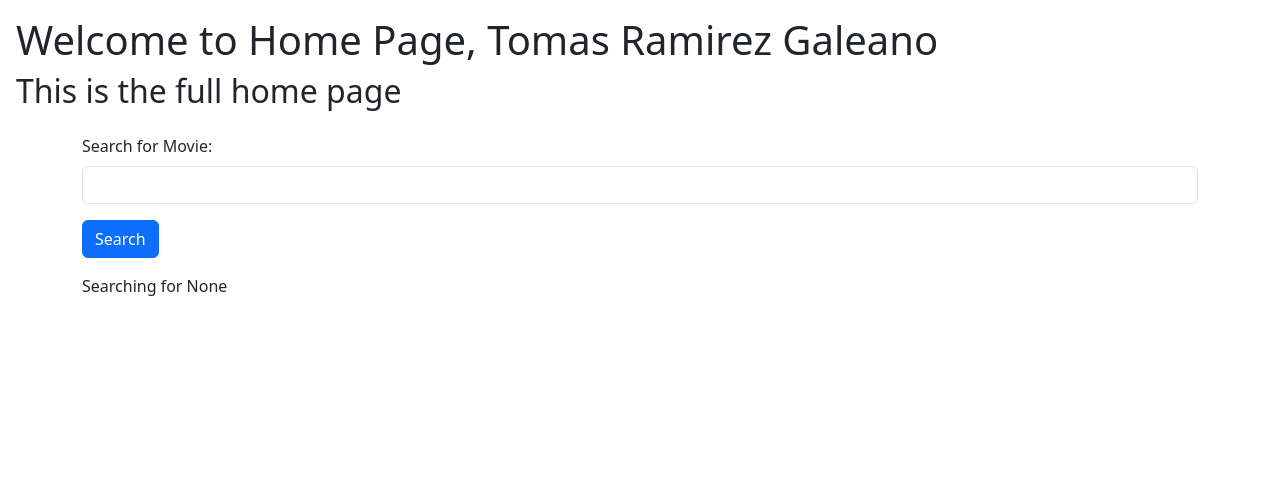
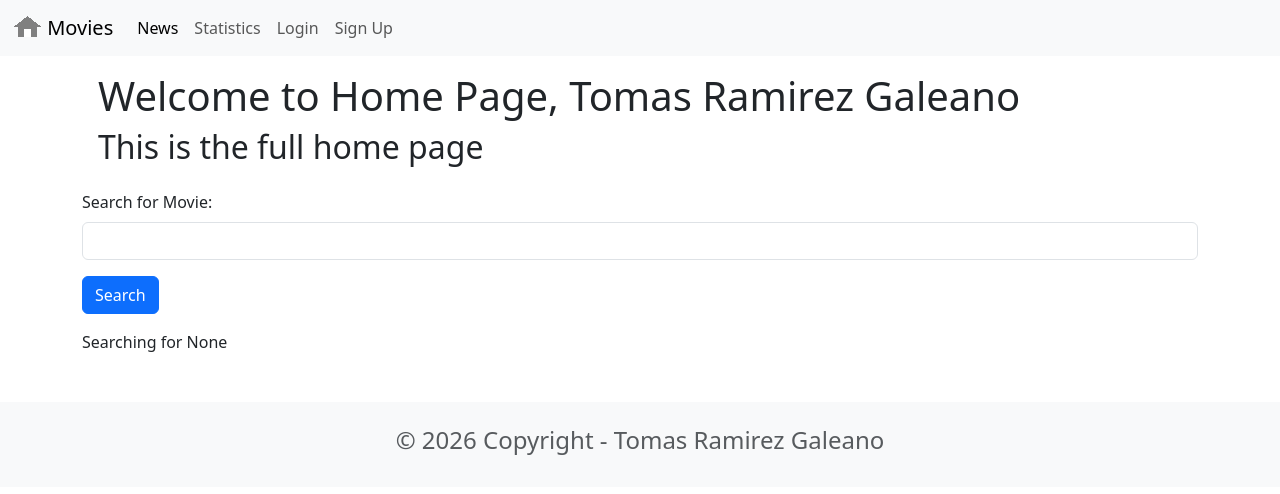
Before and after one commit to Unbot2313/moviereviews, a Django app: page / in a window 1280 px wide. Shown: the top 494 px of the page. Run offline with Django 5.2, Linux system fonts and the light colour scheme; data that the repository does not hold is empty.

Commit message:
navbar y footer

```diff
--- a/movie/templates/about.html
+++ b/movie/templates/about.html
@@ -1 +1,5 @@
+{% extends 'base.html' %}
+
+{% block content %}
 <h1>Welcome to About Page</h1>
+{% endblock content %}
--- a/movie/templates/home.html
+++ b/movie/templates/home.html
@@ -1,15 +1,11 @@
-<head>
-<link href="https://cdn.jsdelivr.net/npm/bootstrap@5.3.8/dist/css/bootstrap.min.css" rel="stylesheet" integrity="sha384-sRIl4kxILFvY47J16cr9ZwB07vP4J8+LH7qKQnuqkuIAvNWLzeN8tE5YBujZqJLB" crossorigin="anonymous">
-</head>
+{% extends 'base.html' %}
 
-<!-- <h1>Welcome to Home Page</h1>  -->
+{% block content %}
  <div class="p-3">
     <h1>Welcome to Home Page, {{ name }}</h1>
     <h2>This is the full home page</h2>
  </div>
 
-
-<div class="container">
     <form action="">
         <div class="mb-3">
             <label for="searchMovie" class="form-label">
@@ -44,6 +40,4 @@
         {% endfor %}
     </div>
     <br/>
-</div>
-
-<script src="https://cdn.jsdelivr.net/npm/bootstrap@5.3.8/dist/js/bootstrap.bundle.min.js" integrity="sha384-FKyoEForCGlyvwx9Hj09JcYn3nv7wiPVlz7YYwJrWVcXK/BmnVDxM+D2scQbITxI" crossorigin="anonymous"></script>
+{% endblock content %}
--- a/moviereviews/settings.py
+++ b/moviereviews/settings.py
@@ -57,7 +57,7 @@ ROOT_URLCONF = 'moviereviews.urls'
 TEMPLATES = [
     {
         'BACKEND': 'django.template.backends.django.DjangoTemplates',
-        'DIRS': [],
+        'DIRS': [BASE_DIR/'moviereviews/templates'],
         'APP_DIRS': True,
         'OPTIONS': {
             'context_processors': [
@@ -124,3 +124,5 @@ STATIC_URL = 'static/'
 MEDIA_ROOT = os.path.join(BASE_DIR, 'media')
 
 MEDIA_URL = '/media/'
+
+STATICFILES_DIRS = [BASE_DIR / 'moviereviews' / 'static']
--- /dev/null
+++ b/moviereviews/templates/base.html
@@ -0,0 +1,49 @@
+<head>
+<link href="https://cdn.jsdelivr.net/npm/bootstrap@5.3.8/dist/css/bootstrap.min.css" rel="stylesheet" integrity="sha384-sRIl4kxILFvY47J16cr9ZwB07vP4J8+LH7qKQnuqkuIAvNWLzeN8tE5YBujZqJLB" crossorigin="anonymous">
+</head>
+
+<nav class="navbar navbar-expand-lg bg-body-tertiary">
+  <div class="container-fluid">
+    <a class="navbar-brand" href="{% url 'home' %}">
+      {% load static %}
+      <img src="{% static 'images/home.png' %}" alt="" width="30" height="24"
+          class="d-inline-block align-text-top" />
+      Movies
+    </a>
+    <button class="navbar-toggler" type="button" data-bs-toggle="collapse" data-bs-target="#navbarSupportedContent" aria-controls="navbarSupportedContent" aria-expanded="false" aria-label="Toggle navigation">
+      <span class="navbar-toggler-icon"></span>
+    </button>
+    <div class="collapse navbar-collapse" id="navbarSupportedContent">
+      <ul class="navbar-nav me-auto mb-2 mb-lg-0">
+        <li class="nav-item">
+          <a class="nav-link active" aria-current="page" href="{% url 'news' %}">News</a>
+        </li>
+        <li class="nav-item">
+          <a class="nav-link" href="#">Statistics</a>
+        </li>
+        <li class="nav-item">
+          <a class="nav-link" href="#">Login</a>
+        </li>
+        <li class="nav-item">
+          <a class="nav-link" href="#">Sign Up</a>
+        </li>
+      </ul>
+    </div>
+  </div>
+</nav>
+
+<div class="container">
+    {% block content %}{% endblock content %}
+</div>
+
+<footer class="text-center text-lg-start bg-light text-muted mt-4">
+  <div class="container">
+    <div class="row">
+      <div class="text-center p-4">
+        <h4>&copy; 2026 Copyright - Tomas Ramirez Galeano</h4>
+      </div>
+    </div>
+  </div>
+</footer>
+
+<script src="https://cdn.jsdelivr.net/npm/bootstrap@5.3.8/dist/js/bootstrap.bundle.min.js" integrity="sha384-FKyoEForCGlyvwx9Hj09JcYn3nv7wiPVlz7YYwJrWVcXK/BmnVDxM+D2scQbITxI" crossorigin="anonymous"></script>
```
Also changed, not shown: news/templates/news.html (+8 -11 lines), moviereviews/static/images/home.png (added).
